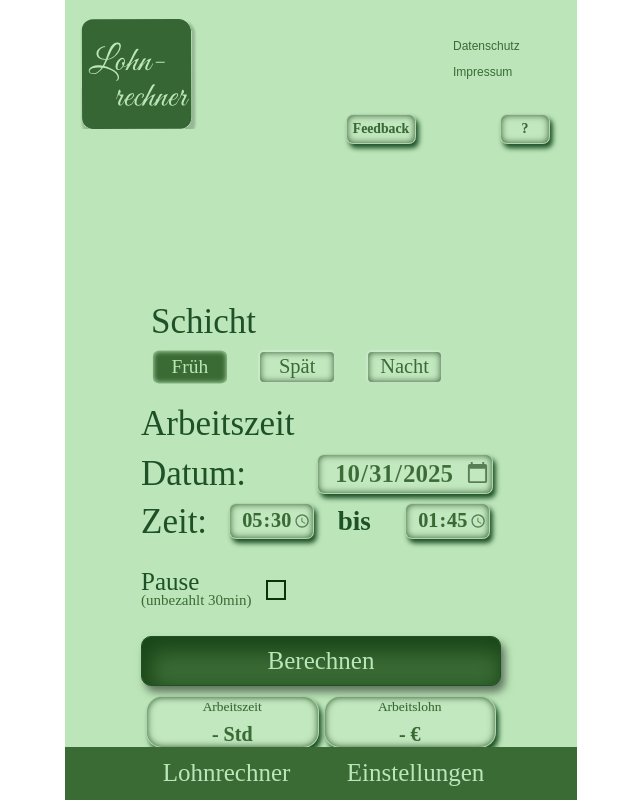
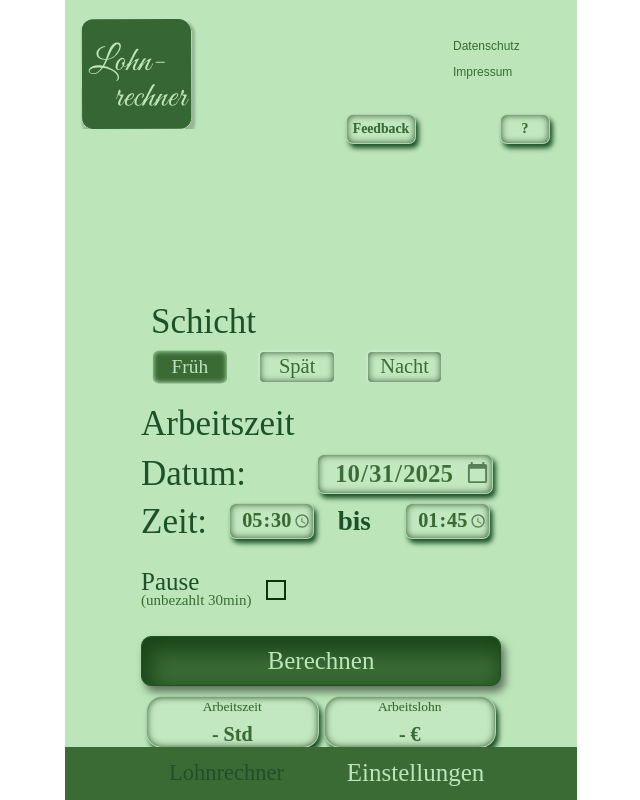
Before and after one commit to Burnxp/salarayToday, a React (Vite) app: page / in a window 1280 px wide. Shown: the whole page, without its empty margins (319-959 px from the left). Built offline with nearby package versions, Linux system fonts and the light colour scheme; no server answers.

Commit message:
navlink active - desin

```diff
--- a/src/templates/navigation.jsx
+++ b/src/templates/navigation.jsx
@@ -1,14 +1,29 @@
-import { Link } from "react-router-dom";
+import { NavLink } from "react-router-dom";
 
 export function NavigationsBar() {
   return (
     <nav className="navigation">
-      <Link className="navigation-link lohnrechnerSeite" to="/">
+      <NavLink
+        to="/"
+        className={({ isActive }) =>
+          isActive
+            ? "navigation-link lohnrechnerSeite active"
+            : "navigation-link lohnrechnerSeite"
+        }
+      >
         Lohnrechner
-      </Link>
-      <Link className="navigation-link einstellungenSeite" to="/einstellungen">
+      </NavLink>
+
+      <NavLink
+        to="/einstellungen"
+        className={({ isActive }) =>
+          isActive
+            ? "navigation-link einstellungenSeite active"
+            : "navigation-link einstellungenSeite"
+        }
+      >
         Einstellungen
-      </Link>
+      </NavLink>
     </nav>
   );
 }
```
